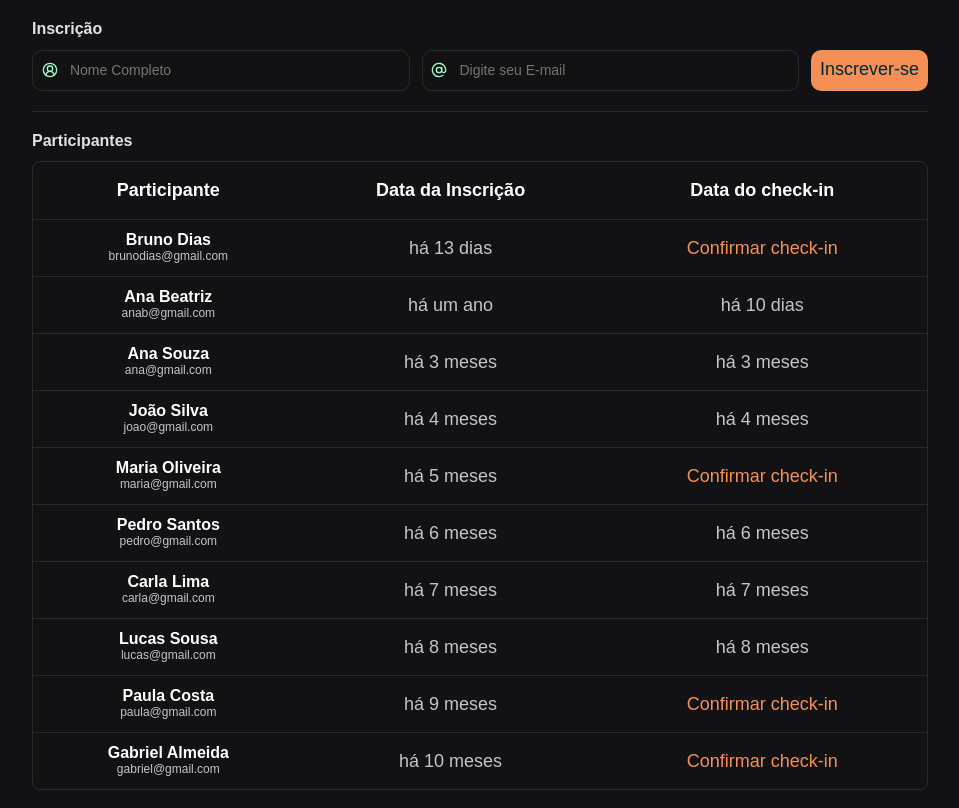
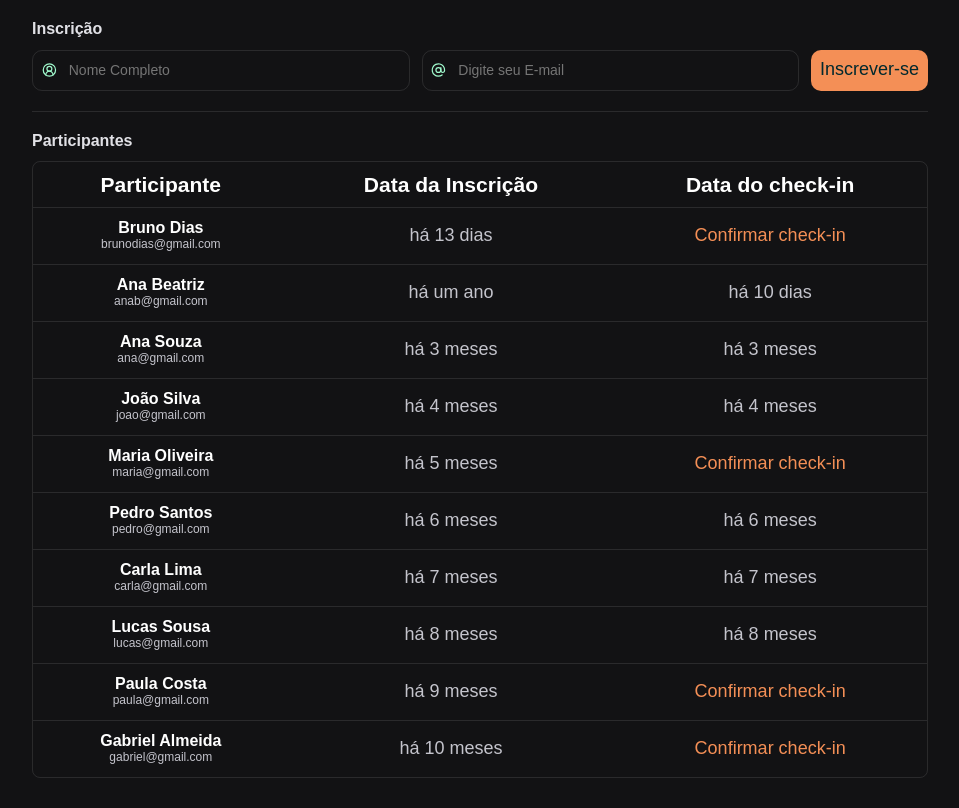
Before and after one commit to Bruno-Almeida12/Cadastro_evento, a plain HTML site: page index.html in a window 1280 px wide. Shown: the part 92-900 px from the top of the page, without its empty margins (160-1119 px from the left). Drawn offline with nearby package versions, Linux system fonts and the light colour scheme.

Commit message:
Ajustes finais

```diff
--- a/index.html
+++ b/index.html
@@ -93,9 +93,9 @@
                 <table>
             <thead>
                 <tr>
-                    <th><h4>Participante</h4></th>
-                    <th><h4>Data da Inscrição</h4></th>
-                    <th><h4>Data do check-in</h4></th>
+                    <th><h3>Participante</h3></th>
+                    <th><h3>Data da Inscrição</h3></th>
+                    <th><h3>Data do check-in</h3></th>
                 </tr>
             </thead>
 
--- a/style.css
+++ b/style.css
@@ -87,6 +87,7 @@ fieldset legend, section h2{
 
 input{
     all: unset;
+    width: 100%;
 }
 
 table{
@@ -97,7 +98,7 @@ table{
 
 thead th,
 tbody td {
-  padding: 2%;
+  padding: 1.3%;
 }
 
 tbody td{
```
